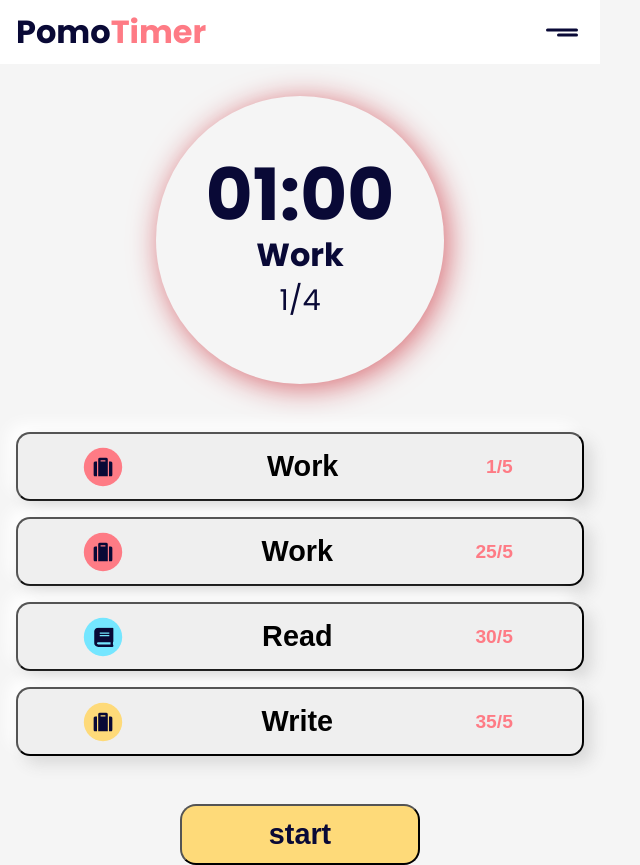
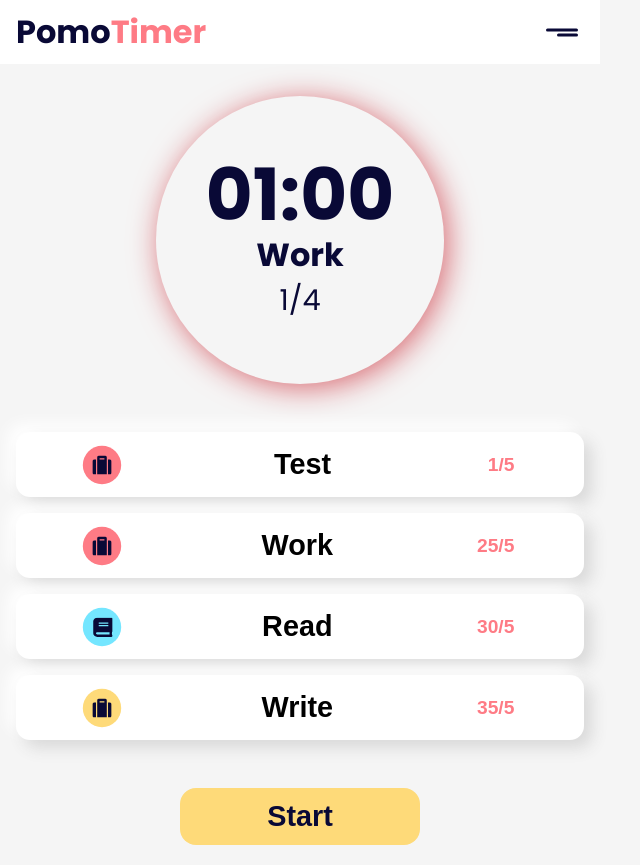
Before and after one commit to javi-diaz47/pomotimer, a Next.js app: page / in a window 1280 px wide. Shown: the whole page, without its empty margins (0-640 px from the left). Built offline with nearby package versions, Linux system fonts and the light colour scheme.

Commit message:
style: remove the border to the buttons and do capitalize its text

```diff
--- a/components/TimerBtn/index.jsx
+++ b/components/TimerBtn/index.jsx
@@ -18,7 +18,7 @@ function TimerBtn({ onCountdown, dispatch, COUNTDOWN_ACTIONS }) {
   return (
     <button
       onClick={handlerOnTimer}
-      className={styles.start_timer}
+      className={styles.timer_btn}
       type="button"
       style={onCountdown? { backgroundColor: getColor('yellow') } : {}}
     >
--- a/contants/defaultCards.js
+++ b/contants/defaultCards.js
@@ -1,8 +1,8 @@
 export const DEFAULT_CARDS = [
   {
-    key: 'work-xample',
+    key: 'test',
     icon: 'work',
-    title: 'Work',
+    title: 'test',
     color: 'red',
     time: {
       focus: {
--- a/styles/components/Card/index.module.css
+++ b/styles/components/Card/index.module.css
@@ -6,6 +6,8 @@
   padding: 1rem;
   font-size: 1.2rem;
   border-radius: 14px;
+  border: 0;
+  background-color: var(--white);
   box-shadow: 8px 8px 16px #D9D9D9,
               -8px -8px 16px #FFFFFF;
   cursor: pointer;
--- a/styles/components/TimerBtn/index.module.css
+++ b/styles/components/TimerBtn/index.module.css
@@ -1,4 +1,4 @@
-.start_timer {
+.timer_btn {
   justify-self: center;
   width: 40%;
   height: auto;
@@ -6,6 +6,8 @@
   font-weight: bold;
   padding: 0.75rem 0;
   border-radius: 1rem;
+  border: 0;
+  text-transform: capitalize;
   background-color: var(--primary);
   color: var(--secondary);
 }
```
